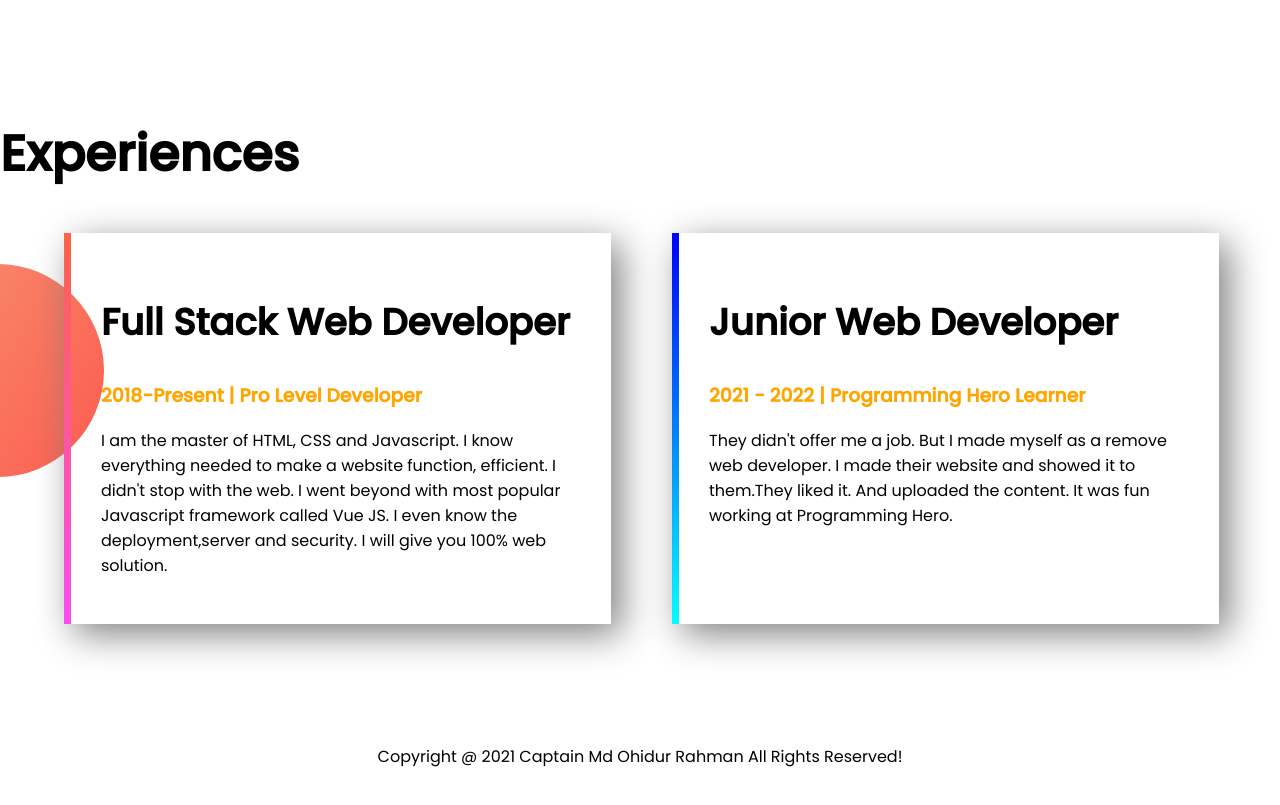
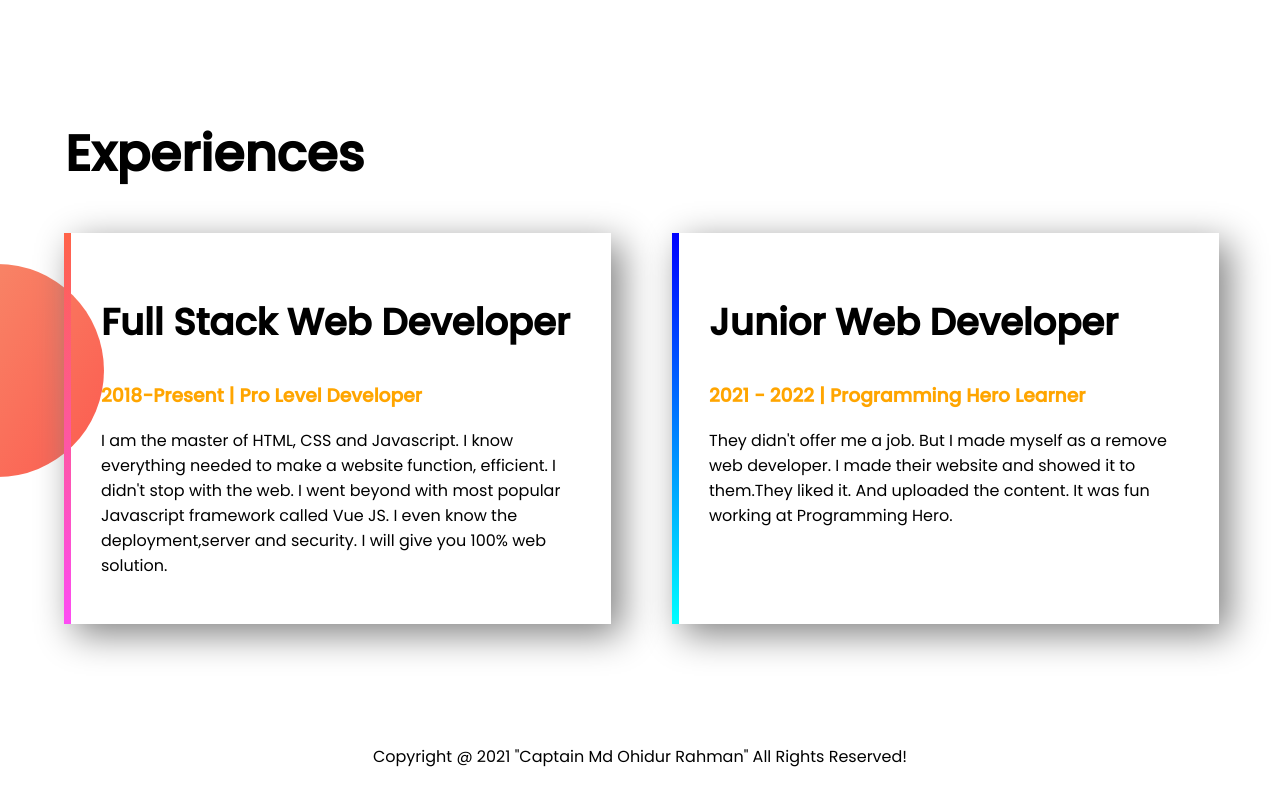
Before and after one commit to ohidurgclan/captain-portfolio, a plain HTML site: page index.html in a window 1280 px wide. Shown: the part 1086-1891 px from the top of the page. Drawn offline with Linux system fonts and the light colour scheme.

Commit message:
resome finalize

```diff
--- a/index.html
+++ b/index.html
@@ -37,7 +37,7 @@
             <h3>Become a Web Developer</h3>
             <p>I'm self-motivated and improvement person.<br>I always try to learn a new things <br> for improve my
                 Skills.I have coded some program <br> using c/c++,Java,Java-script,HTML,CSS</p>
-            <a class="hire-btn" target="_blank" href="https://www.linkedin.com/in/md-ohidur-rahman-403682200/">Download
+            <a class="hire-btn" target="_blank" href="https://ohidurgclan.github.io/captain-portfolio/profile.pdf">Download
                 Resume</a>
         </div>
     </section>
@@ -64,7 +64,7 @@
         </div>
     </section>
     <footer>
-        Copyright @ 2021 Captain Md Ohidur Rahman All Rights Reserved!
+        Copyright @ 2021 "Captain Md Ohidur Rahman" All Rights Reserved!
     </footer>
 </body>
 
--- a/style.css
+++ b/style.css
@@ -75,6 +75,9 @@ h2 {
     background-repeat: no-repeat;
     background-position: left;
 }
+.experience-area h1 {
+    padding-left: 65px;
+}
 .experience-box {
     display: flex;
     padding-left: 5%;
```
